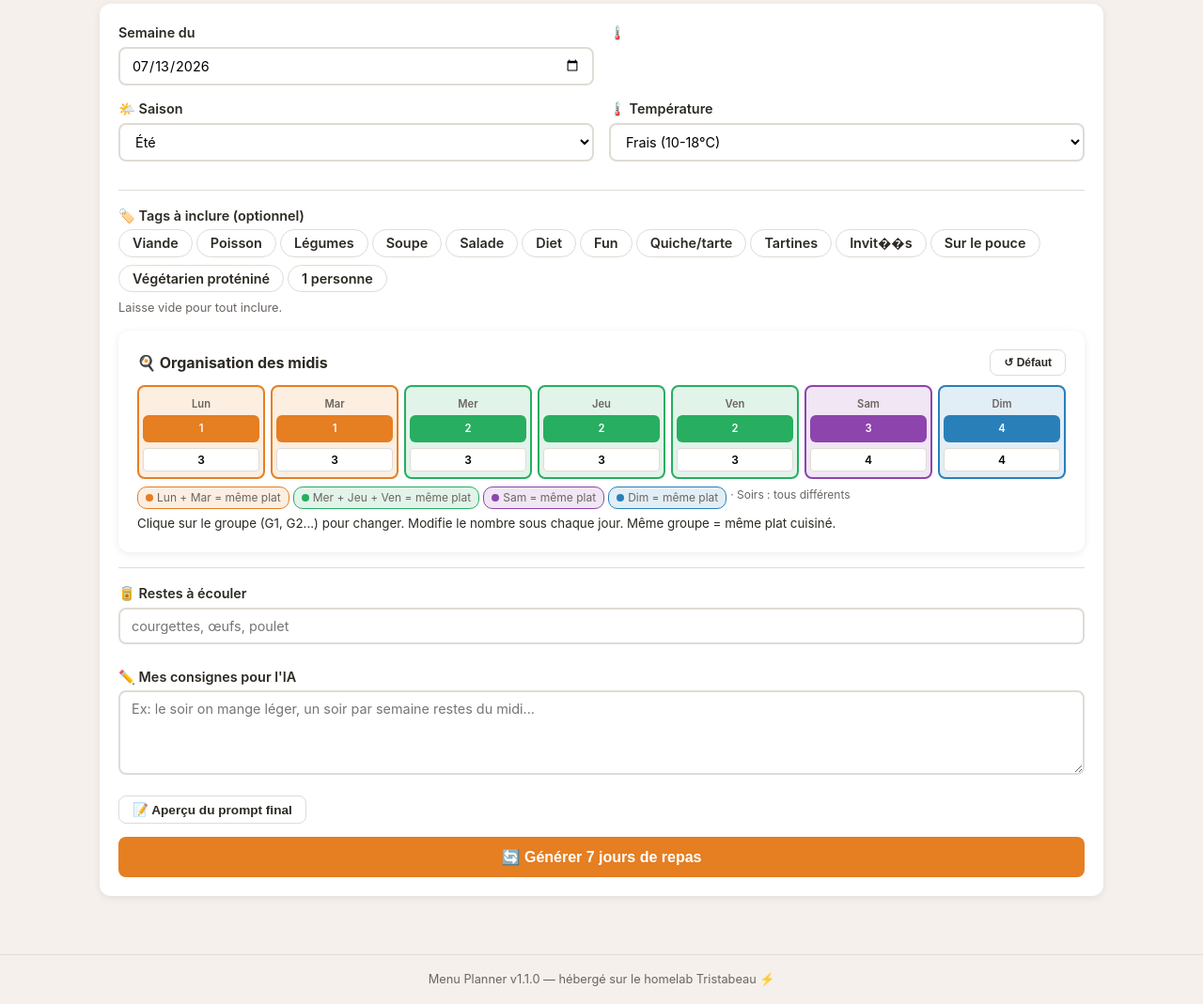
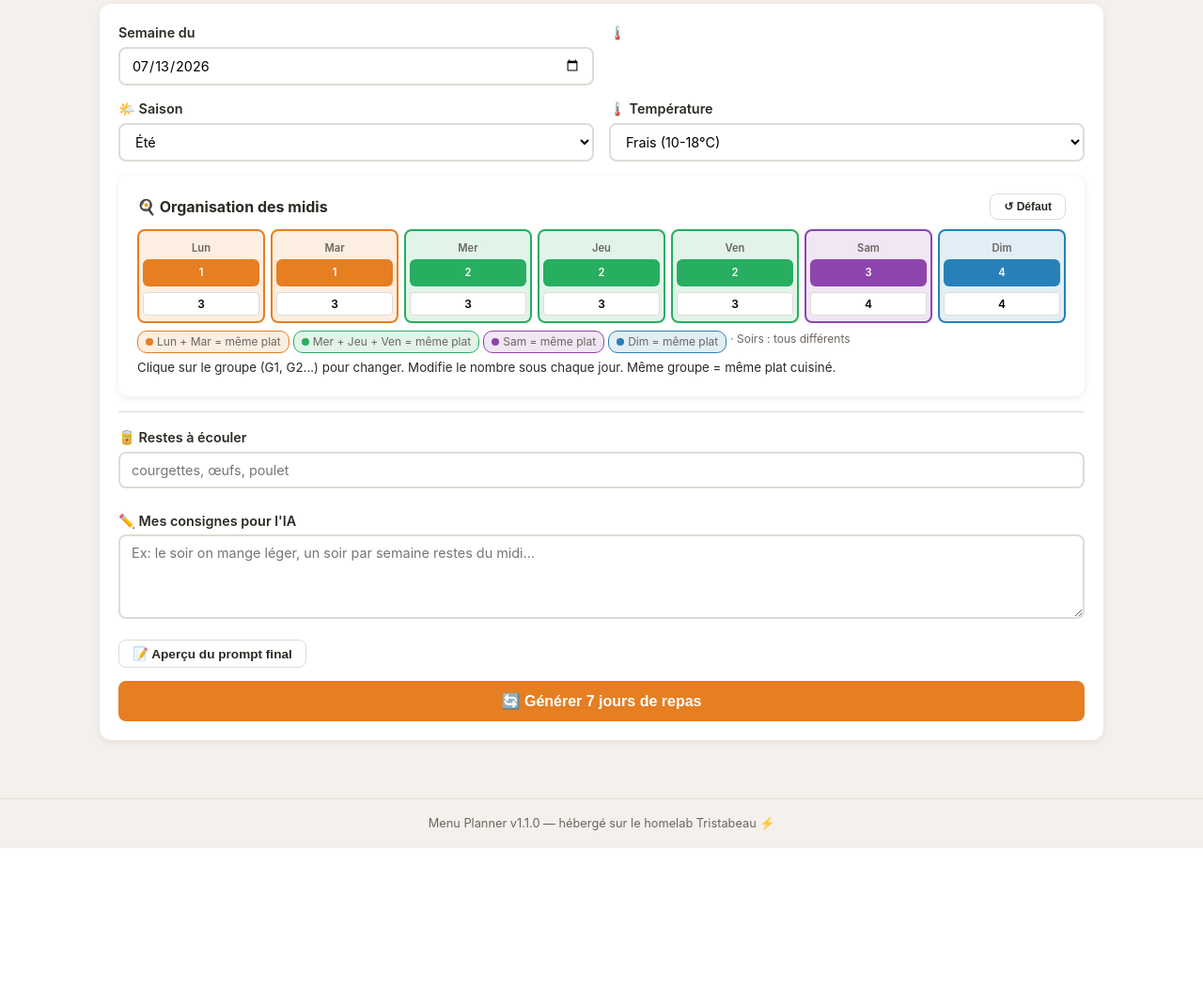
Before and after one commit to LapassetAlexis/RecetteApp, a FastAPI app: page / in a window 1280 px wide. Shown: the part 165-1234 px from the top of the page at 94% size. After the commit the page ends 1068 px from the top, so only its background shows below. Run offline with FastAPI, Linux system fonts and the light colour scheme; data that the repository does not hold is empty; some libraries are stand-ins or nearby versions.

Commit message:
clean: retire la section tags du formulaire

```diff
--- a/app/templates/index.html
+++ b/app/templates/index.html
@@ -41,18 +41,6 @@
                 <option value="Canicule (> 35°C)">Canicule (&gt; 35°C)</option>
             </select>
         </div>
-    </div>
-
-    <hr style="border:none;border-top:1px solid var(--bo);margin:16px 0;">
-
-    <div class="form-g">
-        <label>🏷️ Tags à inclure (optionnel)</label>
-        <div style="display:flex;flex-wrap:wrap;gap:4px;">
-            {% for tag in tag_options %}
-            <label class="tgl"><input type="checkbox" name="tags" value="{{ tag }}"><span>{{ tag }}</span></label>
-            {% endfor %}
-        </div>
-        <small>Laisse vide pour tout inclure.</small>
     </div>
 
     <!-- Configuration fusionnée : groupes midi + personnes par jour -->
```
